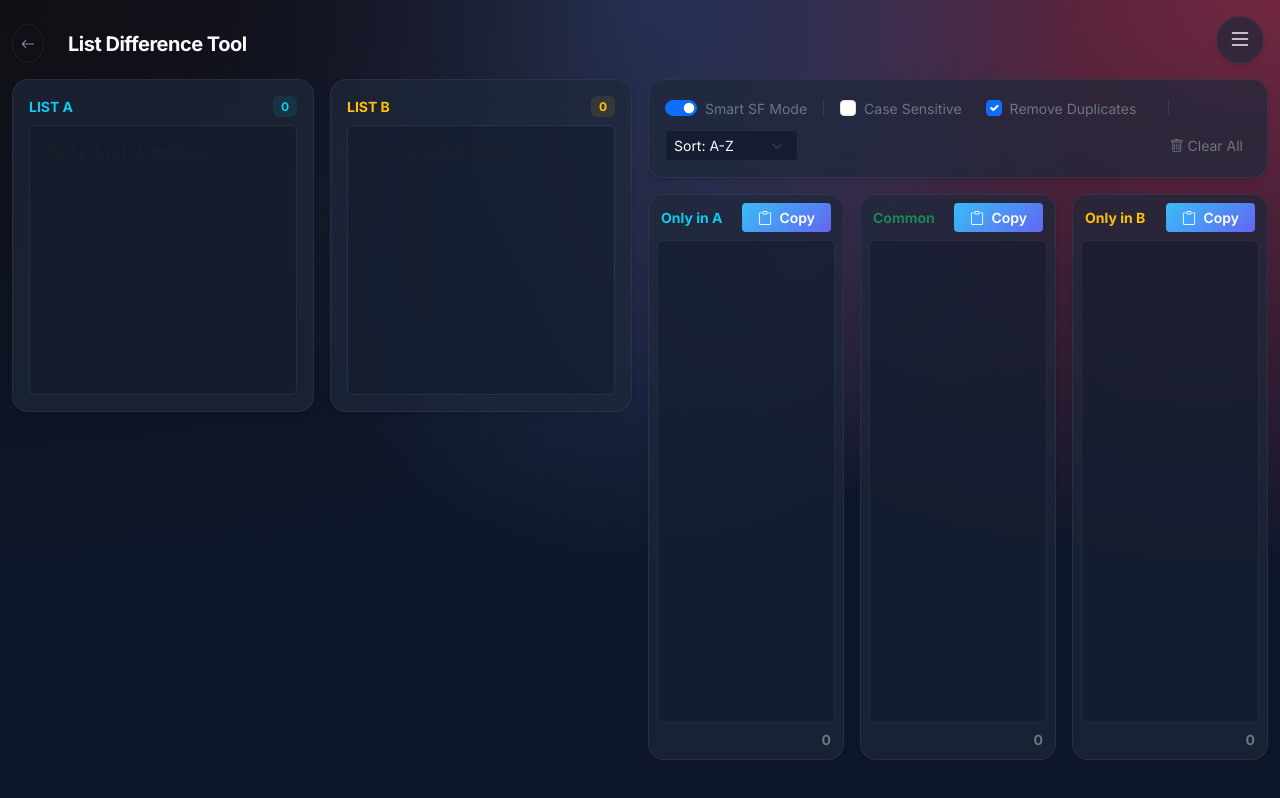
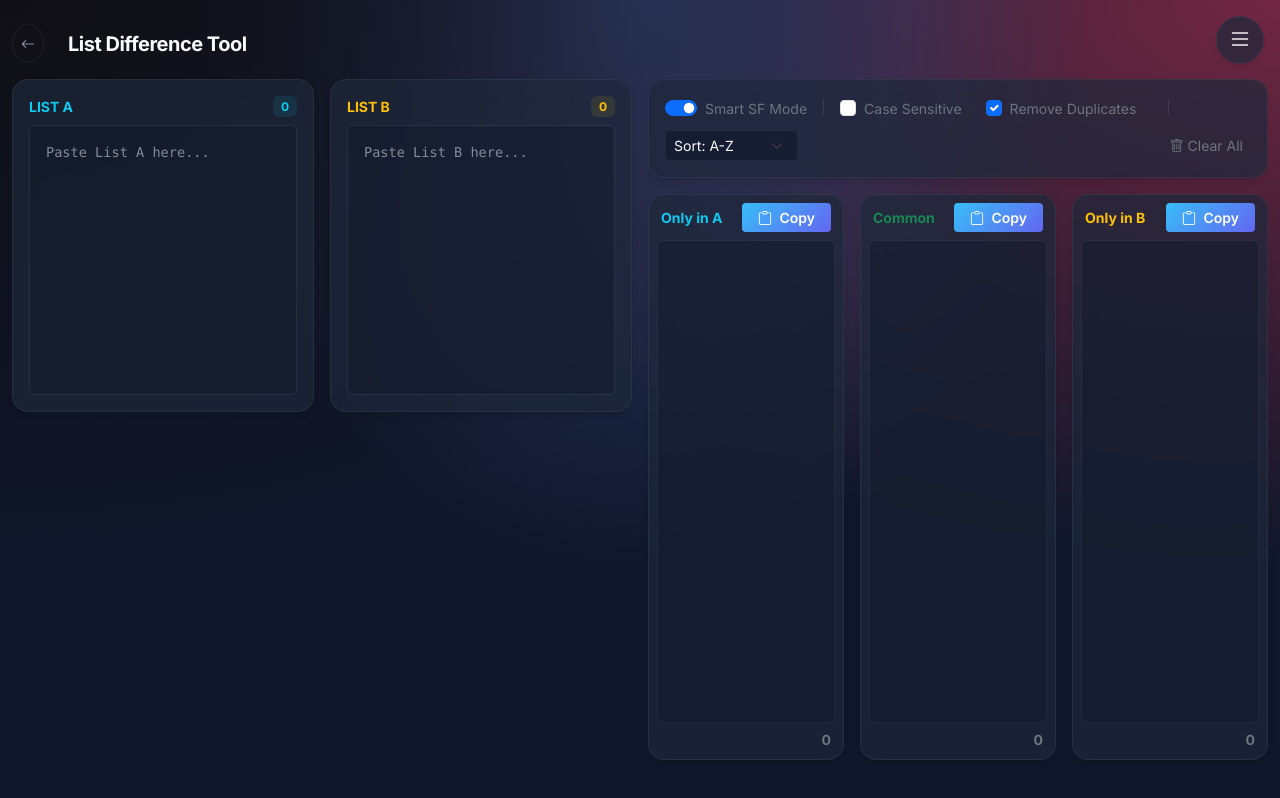
Before and after one commit to escaleraalcielo/developer-utilities, a plain HTML site: page list-diff.html in a window 1280 px wide. Drawn offline with nearby package versions, Linux system fonts and the light colour scheme.

Commit message:
style: Adjust placeholder color and opacity for form controls.

```diff
--- a/style.css
+++ b/style.css
@@ -73,10 +73,9 @@ h6 {
     box-shadow: 0 0 0 0.25rem rgba(56, 189, 248, 0.25);
 }
 
-::placeholder {
-    color: rgba(255, 255, 255, 0.75);
-    opacity: 1;
-    /* Firefox */
+.form-control::placeholder {
+    color: rgba(203, 213, 225, 0.6) !important;
+    opacity: 1 !important;
 }
 
 
```
